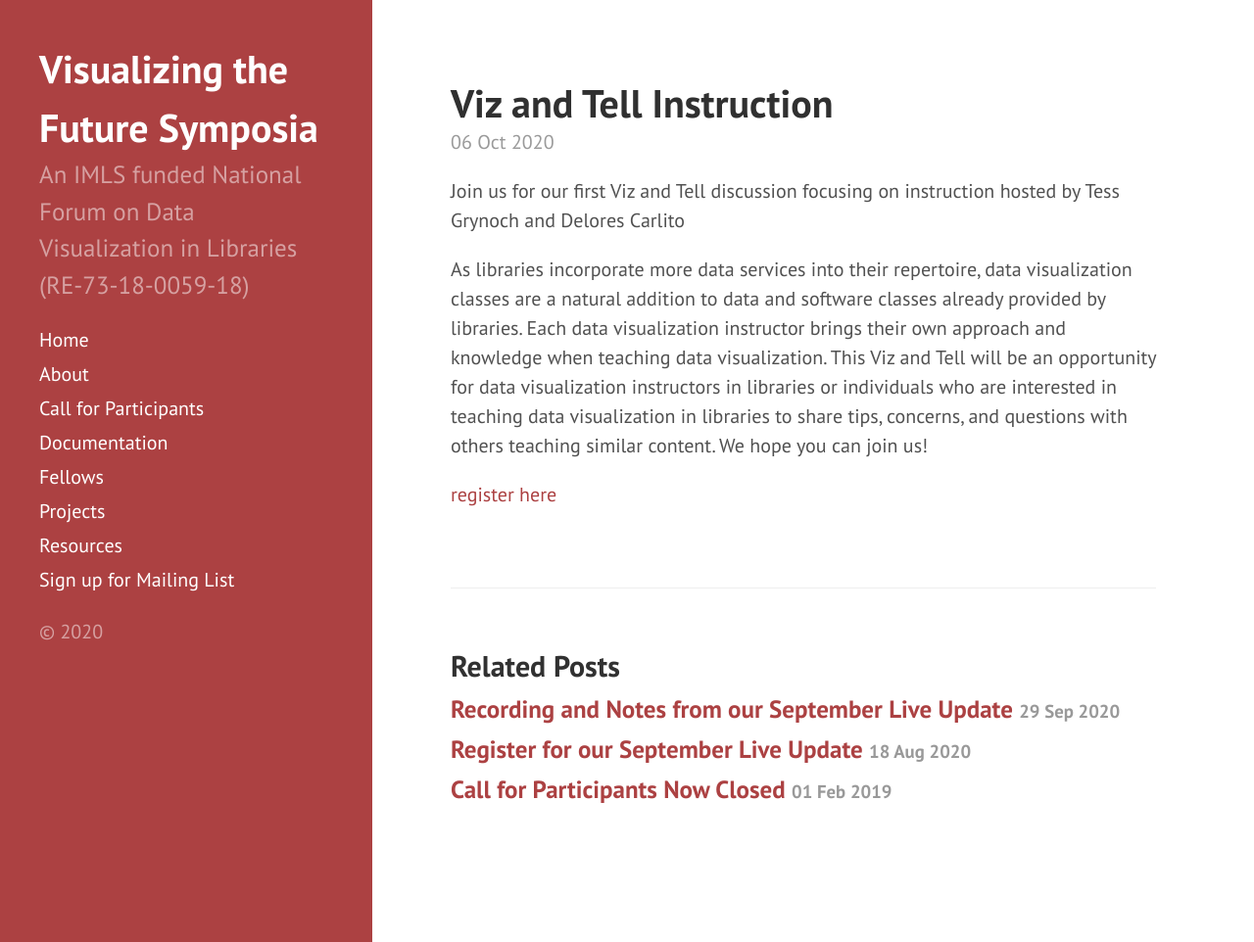
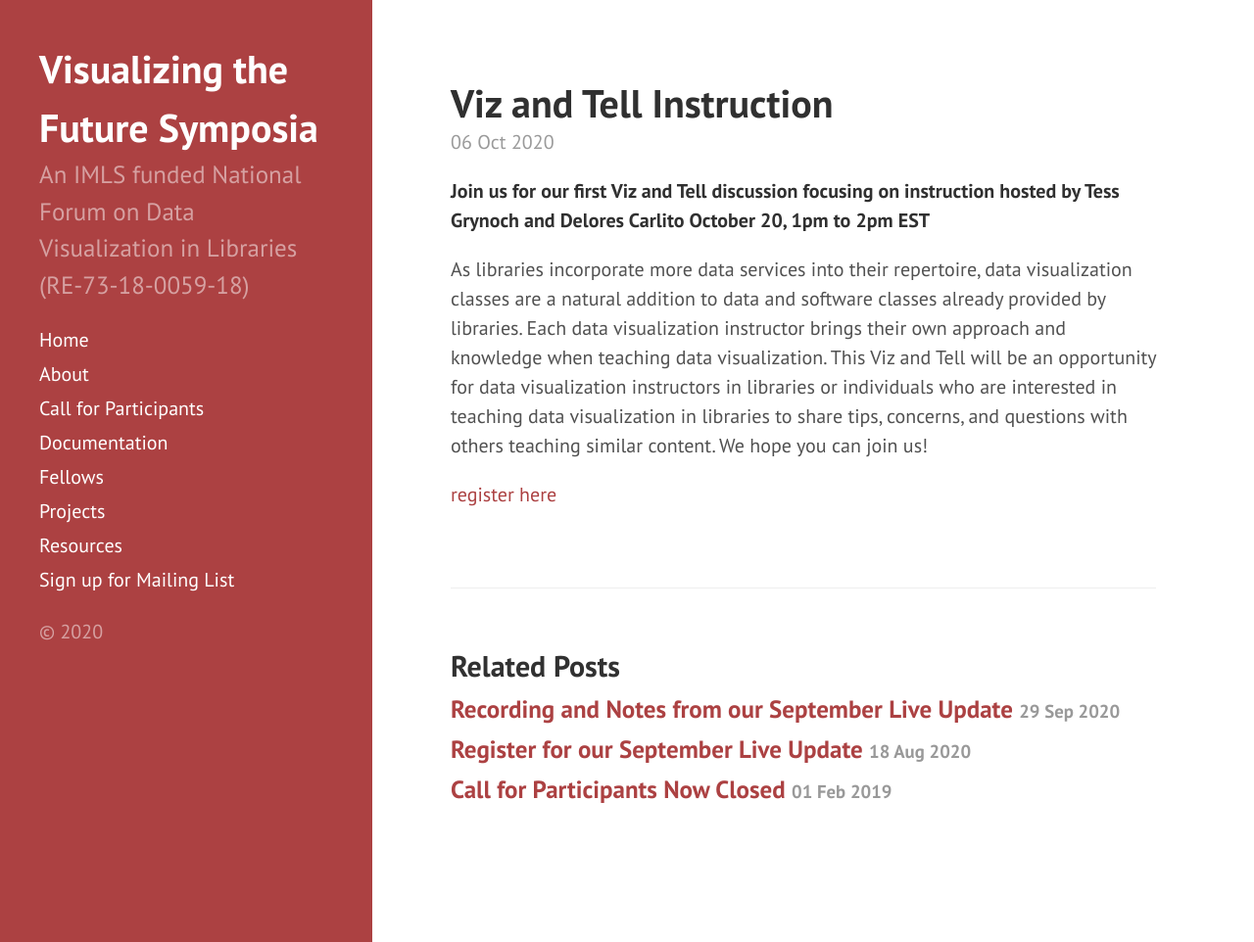
Before and after one commit to visualizingthefuture/visualizingthefuture.github.io, a Jekyll site: the page built from _posts/2020-10-06-viz-and-tell-instruction.md, in a window 1280 px wide and 962 px high. Shown: the whole window at 98% size. Built offline with Jekyll 4.4.1, drawn with Linux system fonts in a browser that asks for light colours.

Commit message:
Update 2020-10-06-viz-and-tell-instruction.md

```diff
--- a/_posts/2020-10-06-viz-and-tell-instruction.md
+++ b/_posts/2020-10-06-viz-and-tell-instruction.md
@@ -2,7 +2,8 @@
 layout: post
 title: Viz and Tell Instruction
 ---
-Join us for our first Viz and Tell discussion focusing on instruction hosted by Tess Grynoch and Delores Carlito
+**Join us for our first Viz and Tell discussion focusing on instruction hosted by Tess Grynoch and Delores Carlito
+October 20, 1pm to 2pm EST**
 
 As libraries incorporate more data services into their repertoire, data visualization classes are a natural addition to data and software classes already provided by libraries. Each data visualization instructor brings their own approach and knowledge when teaching data visualization. This Viz and Tell will be an opportunity for data visualization instructors in libraries or individuals who are interested in teaching data visualization in libraries to share tips, concerns, and questions with others teaching similar content. We hope you can join us!
 
```
